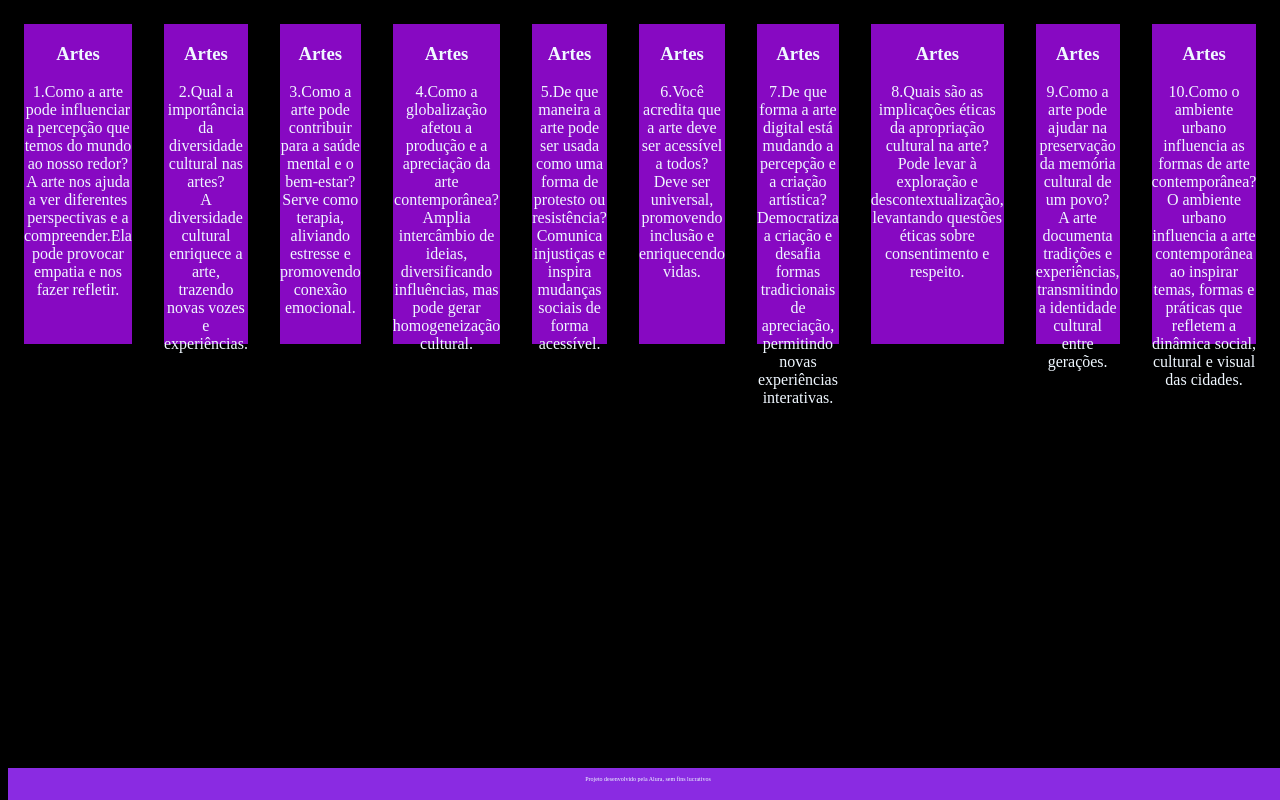
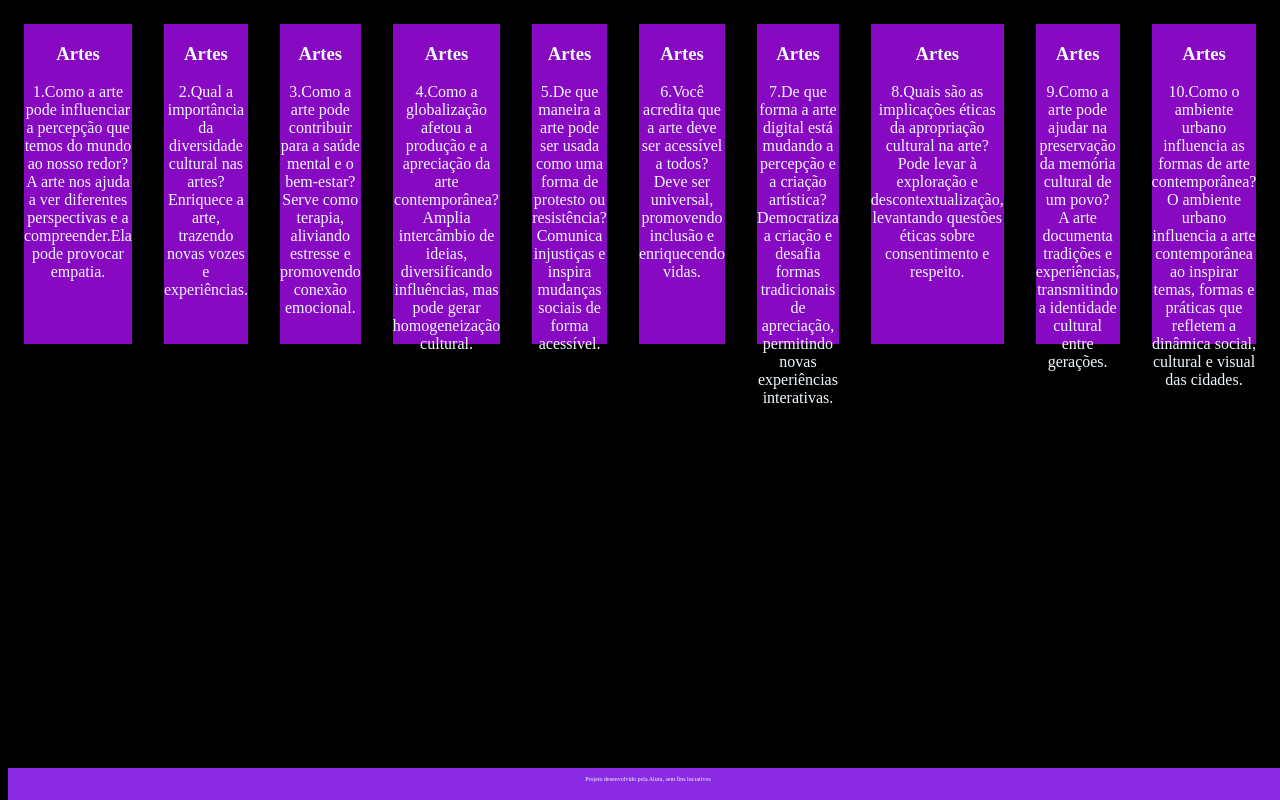
Before and after one commit to pamonhadoc3/FLASHCARD_, a plain HTML site: page index.html in a window 1280 px wide. Drawn offline with Linux system fonts and the light colour scheme; a web font is replaced by a local one.

Commit message:
resposta

```diff
--- a/index.html
+++ b/index.html
@@ -21,8 +21,7 @@
                         1.Como a arte pode influenciar a percepção que temos do mundo ao nosso redor?
                     </div>
                     <div class="cartao__conteudo__resposta"></div>
-                    A arte nos ajuda a ver diferentes perspectivas e a compreender.Ela pode provocar empatia e nos fazer
-                    refletir.
+                    A arte nos ajuda a ver diferentes perspectivas e a compreender.Ela pode provocar empatia.
                 </div>
             </article>
 
@@ -33,7 +32,7 @@
                         2.Qual a importância da diversidade cultural nas artes?
                     </div>
                     <div class="cartao__conteudo__resposta"></div>
-                    A diversidade cultural enriquece a arte, trazendo novas vozes e experiências.
+                    Enriquece a arte, trazendo novas vozes e experiências.
                 </div>
             </article>
 
```
